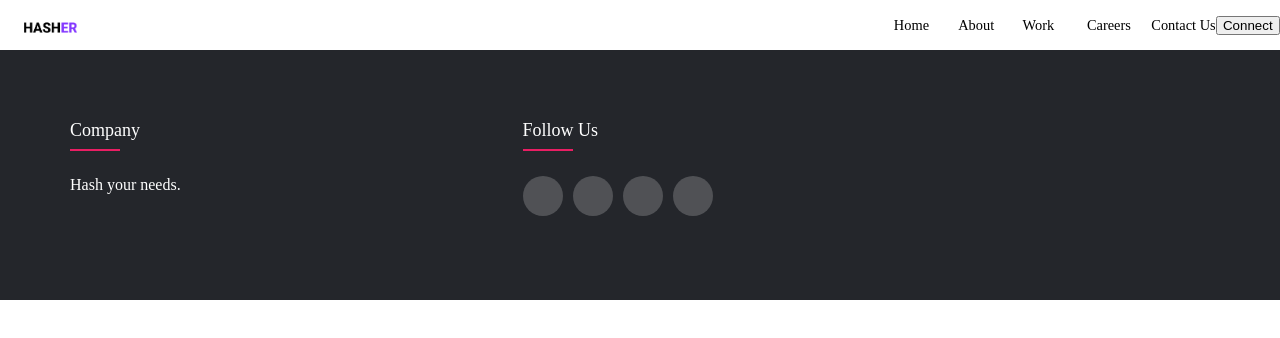
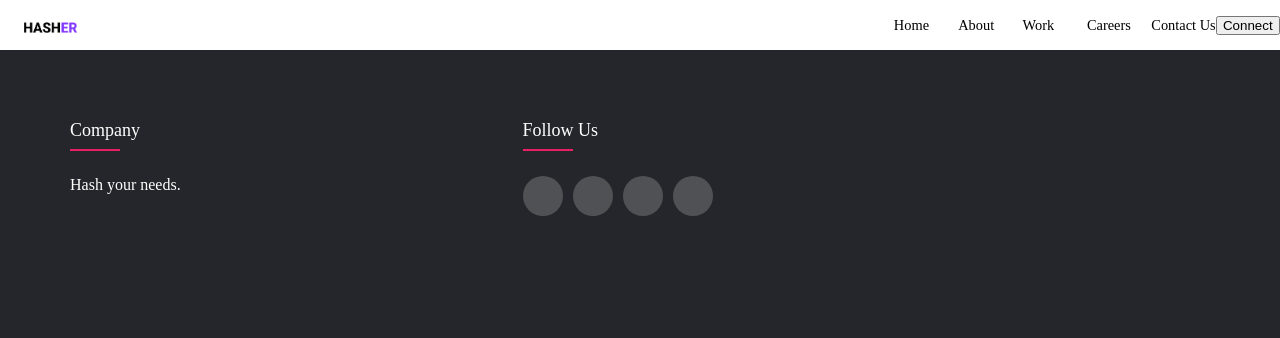
Before and after one commit to redxblue/project-hashpack, a React (Vite) app: page / in a window 1280 px wide. Shown: the top 338 px of the page. Built offline with nearby package versions, Linux system fonts and the light colour scheme; what hashconnect would draw is missing.

Commit message:
temp commit

```diff
--- a/src/App.jsx
+++ b/src/App.jsx
@@ -1,9 +1,10 @@
 import { useState } from 'react'
-import reactLogo from './assets/react.svg'
-import viteLogo from '/vite.svg'
+//import reactLogo from './assets/react.svg'
+//import viteLogo from '/vite.svg'
 //import './App.css'
 import Navbar from './components/Navbar'
 import Footer from './components/Footer'
+
 
 function App() {
   const [count, setCount] = useState(0)
--- a/src/components/css/footer.css
+++ b/src/components/css/footer.css
@@ -7,6 +7,7 @@
   margin: 0;
   padding: 0;
   box-sizing: border-box;
+
 }
 .container {
   max-width: 1170px;
@@ -20,6 +21,7 @@
 .footer {
   background-color: #24262b;
   padding: 70px 0;
+  min-height: 100vh;
 }
 .footer-col {
   width: 25%;
```
Also changed, not shown: 1 other file (tests, documents, lock files or other folders).
